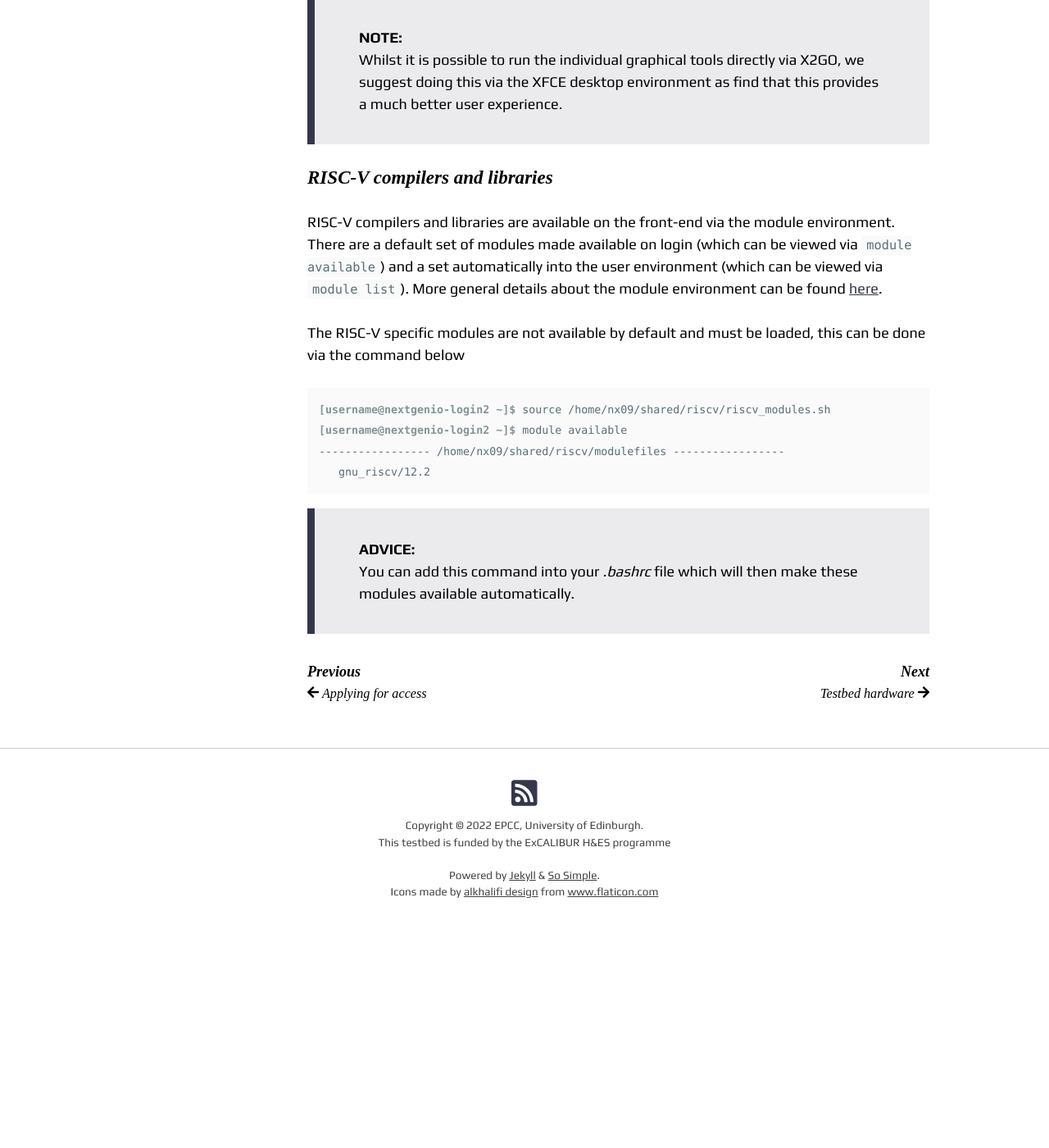
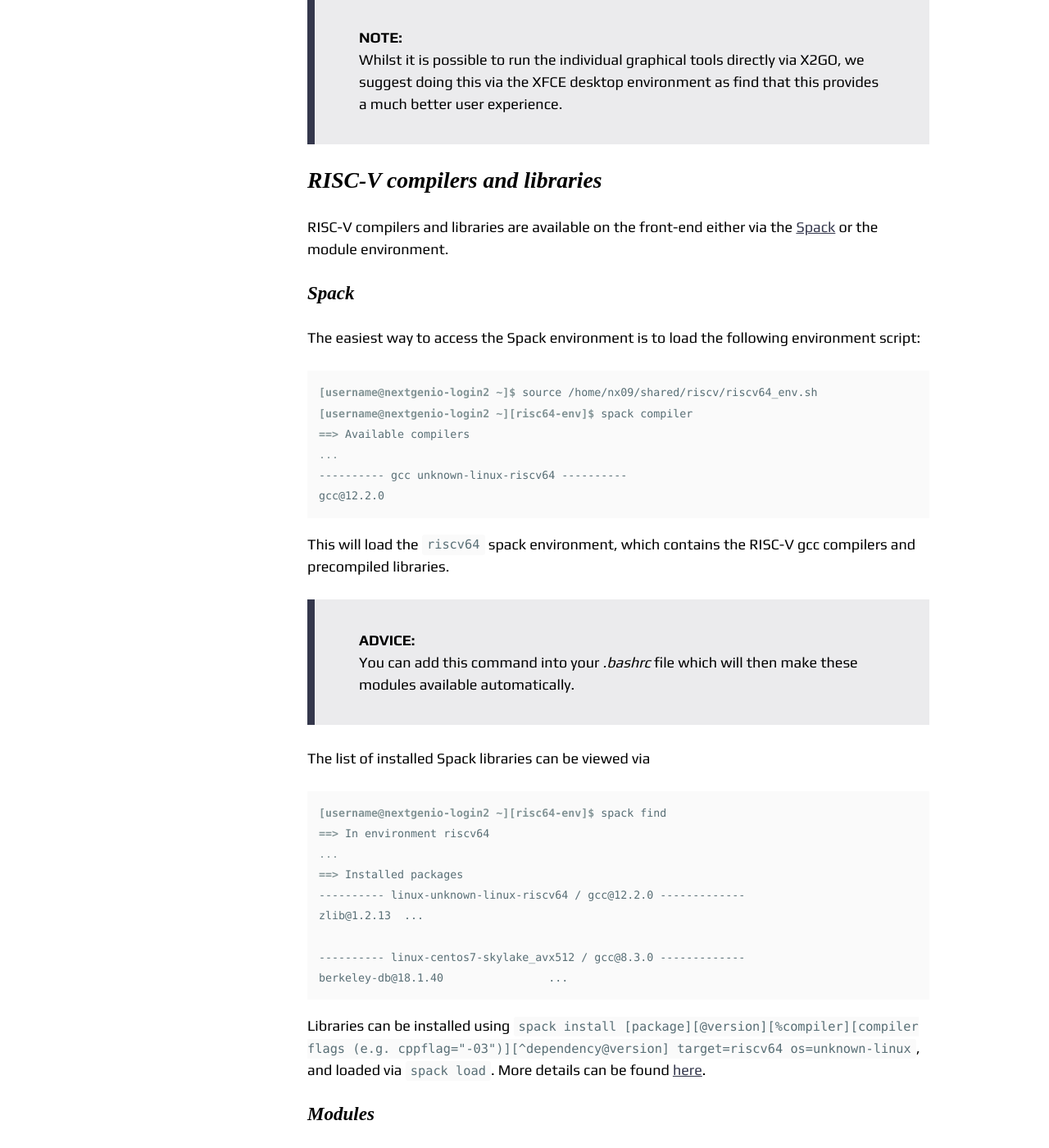
Before and after one commit to RISCVtestbed/riscvtestbed.github.io, a Jekyll site: the page built from _documentation/getting_started.md, in a window 1280 px wide and 1400 px high, scrolled down 1670 px. Shown: the whole window at 82% size. Built offline with Jekyll 4.4.1, drawn with Linux system fonts in a browser that asks for light colours; nearby versions of some CDN libraries; before the commit the page ends 2840 px from its top, so only the background shows below that; some of the changed text lies outside the part shown.

Commit message:
Update getting_started.md include Spack instructions

````diff
--- a/_documentation/getting_started.md
+++ b/_documentation/getting_started.md
@@ -17,6 +17,7 @@ username@localhost:~$ ssh username@hydra-vpn.epcc.ed.ac.uk
 [username@hydra-vpn ~]$ ssh username@nextgenio-login2
 [username@nextgenio-login2 ~]$
 ```
+
 >**ADVICE:**
 > It is possible to automate the proxy step by setting this up in your ssh .config file as a proxyjump
 
@@ -31,18 +32,56 @@ Once the client is installed, create a new profile with settings matching those
 >**NOTE:**
 > Whilst it is possible to run the individual graphical tools directly via X2GO, we suggest doing this via the XFCE desktop environment as find that this provides a much better user experience.
 
-### RISC-V compilers and libraries
+## RISC-V compilers and libraries
 
-RISC-V compilers and libraries are available on the front-end via the module environment. There are a default set of modules made available on login (which can be viewed via `module available`) and a set automatically into the user environment (which can be viewed via `module list`). More general details about the module environment can be found [here](https://linux.die.net/man/1/module).
+RISC-V compilers and libraries are available on the front-end either via the [Spack](spack.readthedocs.io/) or the module environment.
 
-The RISC-V specific modules are not available by default and must be loaded, this can be done via the command below
+### Spack
+
+The easiest way to access the Spack environment is to load the following environment script:
 
 ```console
-[username@nextgenio-login2 ~]$ source /home/nx09/shared/riscv/riscv_modules.sh
-[username@nextgenio-login2 ~]$ module available
------------------ /home/nx09/shared/riscv/modulefiles -----------------
-   gnu_riscv/12.2
+[username@nextgenio-login2 ~]$ source /home/nx09/shared/riscv/riscv64_env.sh
+[username@nextgenio-login2 ~][risc64-env]$ spack compiler
+==> Available compilers
+...
+---------- gcc unknown-linux-riscv64 ----------
+gcc@12.2.0
 ```
+
+This will load the `riscv64` spack environment, which contains the RISC-V gcc compilers and precompiled libraries.
 
 >**ADVICE:**
 > You can add this command into your _.bashrc_ file which will then make these modules available automatically.
+
+The list of installed Spack libraries can be viewed via
+
+```console
+[username@nextgenio-login2 ~][risc64-env]$ spack find
+==> In environment riscv64
+...
+==> Installed packages
+---------- linux-unknown-linux-riscv64 / gcc@12.2.0 -------------
+zlib@1.2.13  ...
+
+---------- linux-centos7-skylake_avx512 / gcc@8.3.0 -------------
+berkeley-db@18.1.40                ...
+```
+
+Libraries can be installed using `spack install [package][@version][%compiler][compiler flags (e.g. cppflag="-03")][^dependency@version] target=riscv64 os=unknown-linux`, and loaded via `spack load`. More details can be found [here](https://spack.readthedocs.io/en/latest/basic_usage.html).
+
+### Modules
+
+Alternatively, the compilers and packages installed in Spack can also be loaded via the module environment. Once the riscv64 Spack environment is activated using the script above, the available modules can be viewed via `module avail` and loaded via `module load [module]`.
+
+```console
+[username@nextgenio-login2 ~]$ source /home/nx09/shared/riscv/riscv64_env.sh
+[username@nextgenio-login2 ~][risc64-env]$ module available
+-- /lustre/home/nx09/shared/riscv/spack/share/spack/modules/linux-centos7-skylake_avx512 --
+   berkeley-db-18.1.40-gcc-8.3.0-saop5y7                    ...
+
+---------------------------- /home/nx09/shared/riscv/modulefiles -----------------------------
+   gnu-riscv/12.2
+```
+
+To inspect the list of modules set in the user environment, run `module list`. More general details about the module environment can be found [here](https://linux.die.net/man/1/module).
````
